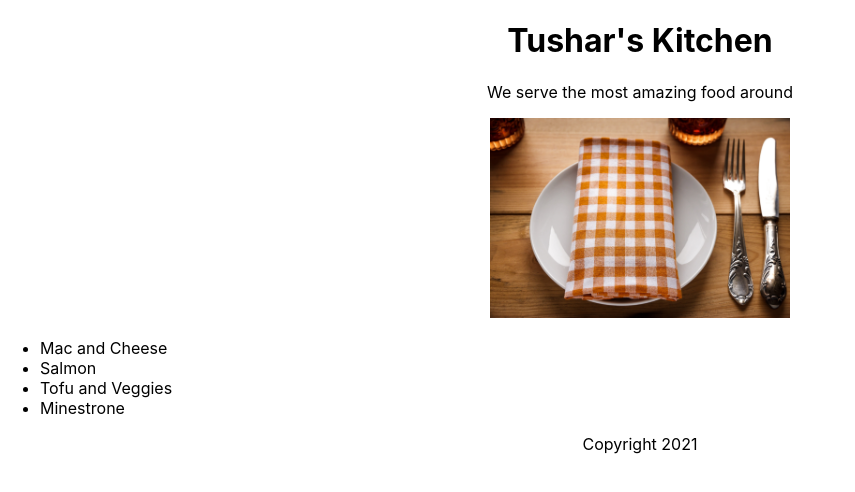
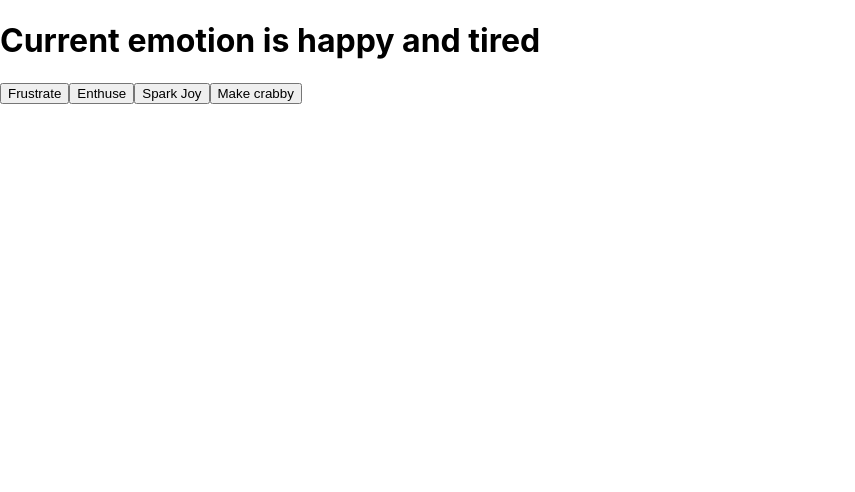
Before and after one commit to gwalchmei151/react-essentials-linkedin-learning, a React (Create React App) app: page / in a window 1280 px wide. Shown: the top 492 px of the page, without its empty margins (0-855 px from the left). Built offline with nearby package versions, Linux system fonts and the light colour scheme.

Commit message:
useState and useEffect lessons

```diff
--- a/src/App.js
+++ b/src/App.js
@@ -1,59 +1,31 @@
-import React from "react";
+import React, { useEffect, useState } from "react";
 import './App.css';
-import restaurant from "../src/restaurant.jpg"
-
-function Header(props){
-  // console.log(props);
-  return (
-    <header>
-      <h1>{props.name}'s Kitchen</h1>
-    </header>
-  );
-}
-
-function Main(props) {
-  // console.log(props);
-  return (
-    <section>
-      <p>We serve the most {props.adjective} food around</p>
-      <img src={restaurant} height= {200} alt="napking and silverware at a restaurant table"/>
-      <ul style = {{textAlign: "left"}}>
-        {props.dishes.map((dish) => (
-        <li key={dish.id}>{dish.title}</li>
-        ))}
-      </ul>
-    </section>
-  );
-}
-
-function Footer(props) {
-  // console.log(props);
-  return (
-    <footer>
-      <p>Copyright {props.year} </p>
-    </footer>
-  );
-}
-
-const dishes = [
-  "Mac and Cheese",
-  "Salmon",
-  "Tofu and Veggies",
-  "Minestrone"
-];
-
-const dishObjects = dishes.map((dish, i) => ({ id: i, title: dish}));
-console.log(dishObjects);
-
 
 function App() {
+  const [emotion, setEmotion] = useState("happy");
+  const [secondary, setSecondary] = useState("tired");
+
+  useEffect(() => {
+    console.log(`It's ${emotion} around here!`)
+  }, [emotion]);
+
+  useEffect(() => {
+    console.log(`It's ${secondary} around here!`)
+  }, [secondary]);
+
   return (
-    <div className="App">
-      <Header name="Tushar" />
-      <Main adjective = "amazing" dishes={dishObjects} />
-      <Footer year={new Date().getFullYear()} />
-    </div>
-  );
+    <>
+      <h1>Current emotion is {emotion} and {secondary}</h1>
+      <button onClick={() => setEmotion
+      ("frustrated")}>Frustrate</button>
+      <button onClick={() => setEmotion
+      ("enthusiastic")}>Enthuse</button>
+      <button onClick={() => setEmotion
+      ("make happy")}>Spark Joy</button>
+      <button onClick={() => setSecondary
+      ("make crabby")}>Make crabby</button>
+    </>
+  )
 }
 
 export default App;
```
